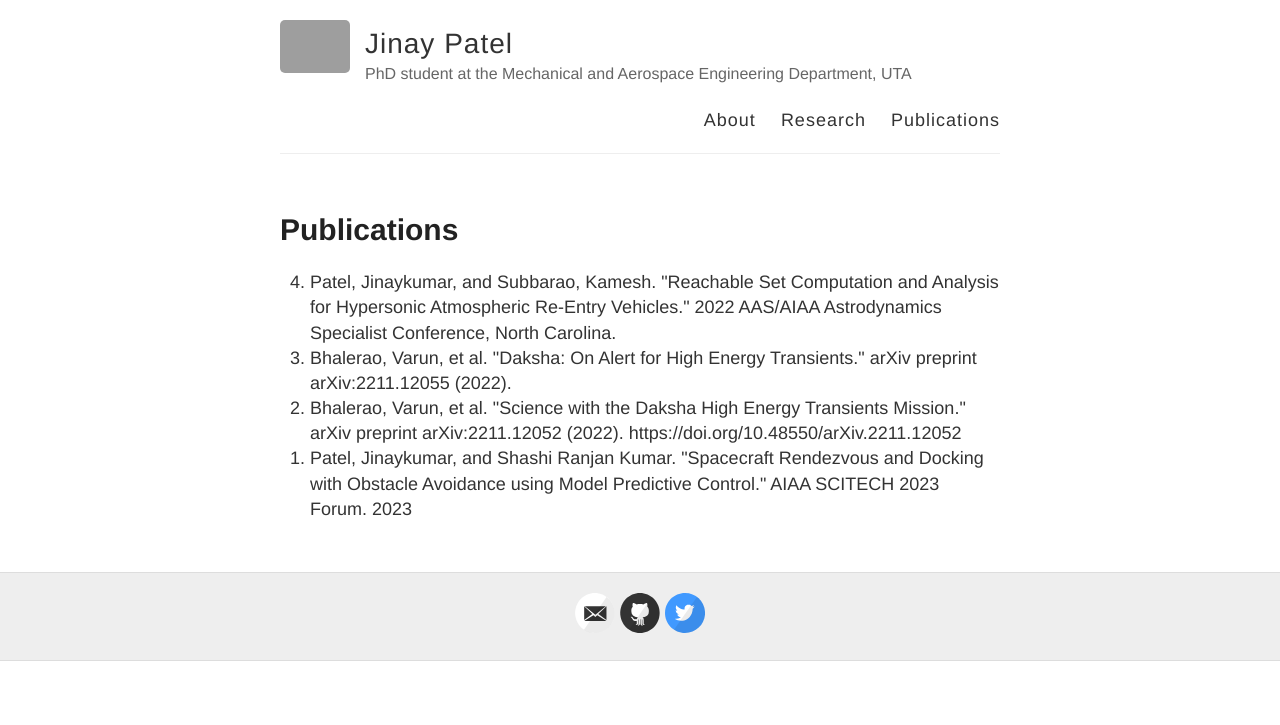
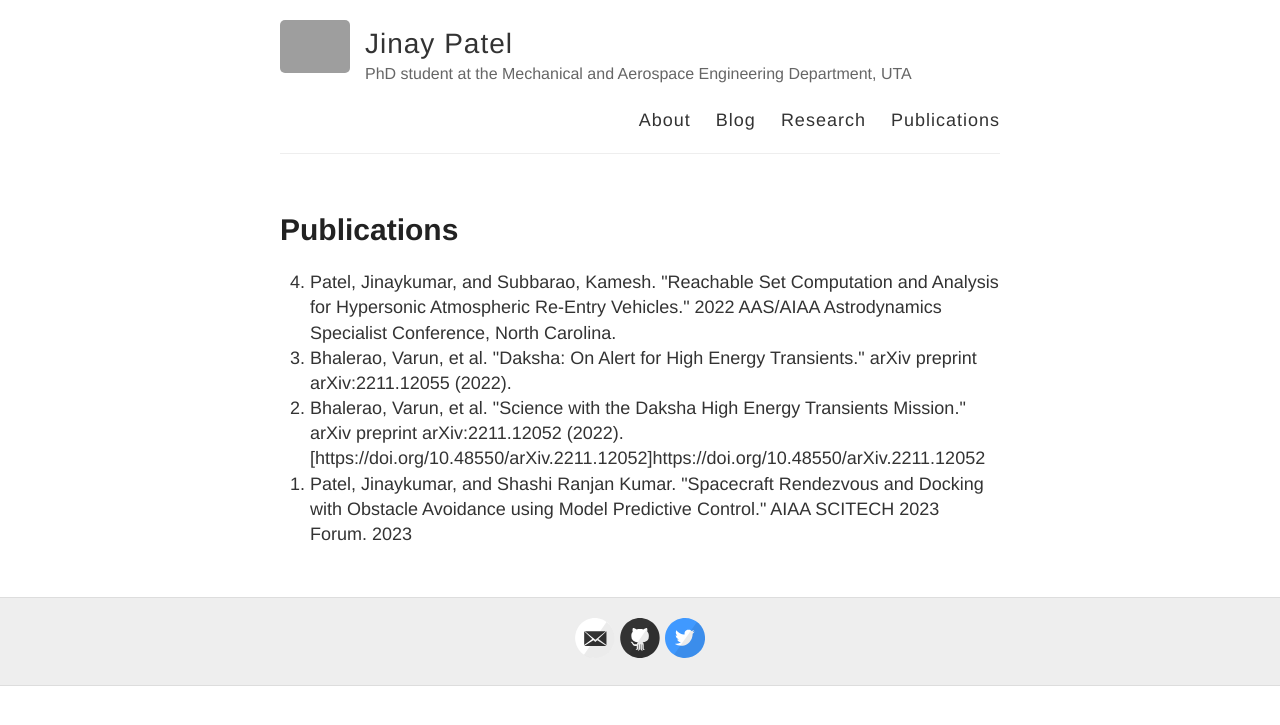
Before and after one commit to jinaynitinpatel/jinaynitinpatel.github.io, a Jekyll site: the page built from publications.md, in a window 1280 px wide. Shown: the top 725 px of the page. Built offline with Jekyll 4.4.1, drawn with Linux system fonts in a browser that asks for light colours; grey boxes are pictures that could not be loaded.

Commit message:
Added Publications

```diff
--- a/_layouts/default.html
+++ b/_layouts/default.html
@@ -27,10 +27,10 @@
           </div>
 
           <nav>
-            <a href="{{ site.baseurl }}/">About</a>
+            <a href="{{ site.baseurl }}">About</a>
+            <a href="{{ site.baseurl }}/blog">Blog</a>
             <a href="{{ site.baseurl }}/research">Research</a>
             <a href="{{ site.baseurl }}/publications">Publications</a>
-
           </nav>
         </header>
       </div>
--- a/publications.md
+++ b/publications.md
@@ -8,6 +8,6 @@ permalink: /publications/
   <li>Patel, Jinaykumar, and Subbarao, Kamesh. "Reachable Set Computation and Analysis for Hypersonic Atmospheric Re-Entry Vehicles." 2022 AAS/AIAA Astrodynamics Specialist Conference, North Carolina.</li>
   <li>Bhalerao, Varun, et al. "Daksha: On Alert for High Energy Transients." arXiv preprint arXiv:2211.12055 (2022).</li>
   <li>Bhalerao, Varun, et al. "Science with the Daksha High Energy Transients Mission." arXiv preprint arXiv:2211.12052 (2022).
-https://doi.org/10.48550/arXiv.2211.12052</li>
+[https://doi.org/10.48550/arXiv.2211.12052]https://doi.org/10.48550/arXiv.2211.12052</li>
   <li>Patel, Jinaykumar, and Shashi Ranjan Kumar. "Spacecraft Rendezvous and Docking with Obstacle Avoidance using Model Predictive Control." AIAA SCITECH 2023 Forum. 2023</li>
 </ol>
```
